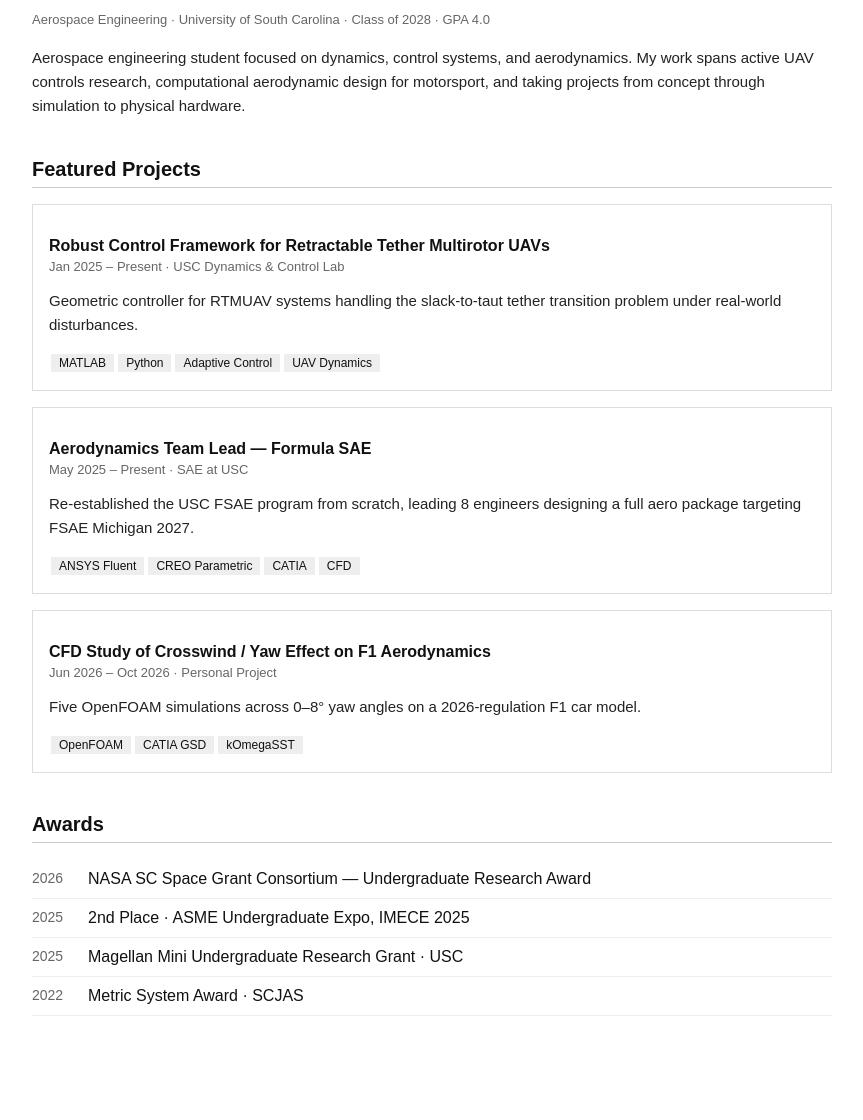
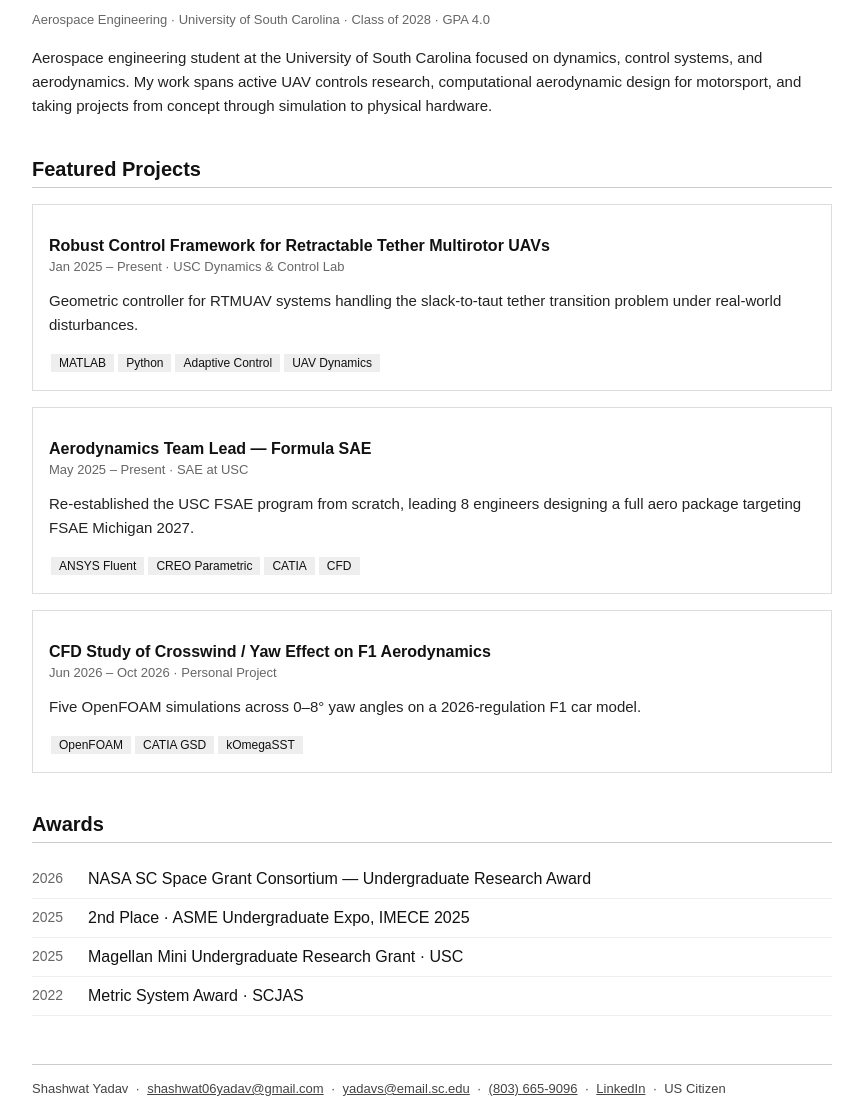
Before and after one commit to shashwatyadavAE/shashwatyadavAE.github.io, a plain HTML site: page index.html in a window 1280 px wide. Shown: the part 124-1244 px from the top of the page, without its empty margins (208-1071 px from the left). Before the commit the page ends 1160 px from the top, so only its background shows below. Drawn offline with Linux system fonts and the light colour scheme.

Commit message:
Updated code
Updated personal information and skills in the index.html file. Added footer section for contact details.

```diff
--- a/index.html
+++ b/index.html
@@ -5,7 +5,9 @@
 <meta name="viewport" content="width=device-width, initial-scale=1">
 <title>Shashwat Yadav</title>
 <style>
-  body { font-family: Arial, sans-serif; max-width: 800px; margin: 0 auto; padding: 20px 24px; color: #111; }
+  body { font-family: Arial, sans-serif; max-width: 800px; margin: 0 auto; padding: 20px 24px 0 24px; color: #111; }
+  footer { border-top: 1px solid #ccc; margin-top: 48px; padding: 16px 0 24px; font-size: 13px; color: #444; }
+  footer a { color: #444; }
   nav { border-bottom: 2px solid #111; padding-bottom: 12px; margin-bottom: 32px; }
   nav a { margin-right: 20px; text-decoration: none; color: #111; font-weight: bold; font-size: 15px; }
   nav a:hover { text-decoration: underline; }
@@ -50,7 +52,8 @@
 <div id="page-home" class="page active">
   <h1>Shashwat Yadav</h1>
   <p class="meta">Aerospace Engineering · University of South Carolina · Class of 2028 · GPA 4.0</p>
-  <p>Aerospace engineering student focused on dynamics, control systems, and aerodynamics. My work spans active UAV controls research, computational aerodynamic design for motorsport, and taking projects from concept through simulation to physical hardware.</p>
+
+  <p>Aerospace engineering student at the University of South Carolina focused on dynamics, control systems, and aerodynamics. My work spans active UAV controls research, computational aerodynamic design for motorsport, and taking projects from concept through simulation to physical hardware.</p>
 
   <h2>Featured Projects</h2>
   <div class="project-card" onclick="showProject('rtmuav')">
@@ -281,36 +284,36 @@
   <h1>About</h1>
 
   <h2>Background</h2>
-  <p>Aerospace engineering student at the University of South Carolina Honors College, graduating 2028 with a 4.0 GPA. Minors in electrical engineering, mechanical engineering, and nuclear engineering.</p>
-  <p>My work sits at the intersection of dynamics, control systems, and aerodynamics — from UAV controls research to motorsport CFD. I'm drawn to organizations operating at the limits of flight, propulsion, and high-speed vehicles.</p>
+  <p>I am Shashwat Yadav, an aerospace engineering student at the Honors College at the University of South Carolina. I am part of the class of 2028 and currently have a 4.0 GPA. I have minors in electrical engineering, mechanical engineering, and nuclear engineering. I have experience with control systems and avionics engineering through my research in the Dynamics and Control Lab, and I have gained a lot of experience with aerodynamics and CFD studies through my time as the Aerodynamics Team Lead at the Society of Automotive Engineers at the University of South Carolina. My aspirations for my career are to push the boundaries of engineering by working in areas like space, military aircraft, motorsports, and propulsion. I have always been interested in topics like space and hypersonics throughout my life, but especially after high school. Some of my hobbies in my free time include calisthenics, rock climbing, and chess. I also enjoy having personal projects to expand my knowledge on my own with topics like Formula 1, electronics, etc.</p>
 
   <h2>Education</h2>
-  <p><strong>University of South Carolina Honors College</strong> · Aug 2024 – Present<br>
+  <p><strong>University of South Carolina</strong> · Aug 2024 – Present<br>
   B.S. Aerospace Engineering · GPA 4.0 · Class of 2028<br>
   Minors: Electrical Engineering, Mechanical Engineering, Nuclear Engineering<br>
   Relevant Coursework: Advanced Thermodynamics, Finite Element Analysis, Structures, Compressible Flows, Controls</p>
-
-  <h2>Skills — Racing / Motorsports</h2>
-  <p>ANSYS Fluent · OpenFOAM · CATIA 3DExperience · CREO Parametric · CFD · Aerodynamic Design · Turbulence Modeling · Downforce & Drag Analysis · Carbon Fiber Fabrication · Wind Tunnel Testing · Vehicle Dynamics · SolidWorks</p>
-
-  <h2>Skills — Space / Aircraft / Military</h2>
-  <p>MATLAB & Simulink · Python · C++ · Abaqus FEA · Control Systems Design · UAV Dynamics & Navigation · Adaptive Control & State Estimation · Nonlinear Dynamics Modeling · Robotics & Autonomous Systems · Sensor & Data Acquisition · FEA · Compressible Flow Analysis</p>
-
-  <h2>Skills — General</h2>
-  <p>JavaScript / HTML / CSS · Microsoft Excel · 3D Printing & Rapid Prototyping · Circuit Design & Soldering · Experimental Design · Data Analysis · Technical Writing · Team Leadership & Project Management</p>
 </div>
 
 <!-- ======================== CONTACT ======================== -->
 <div id="page-contact" class="page">
   <h1>Contact</h1>
-  <p>Open to internship opportunities in aerospace, defense, and motorsport — particularly roles involving control systems, aerodynamics, or CFD.</p>
   <ul>
     <li>Email: <a href="mailto:shashwat06yadav@gmail.com">shashwat06yadav@gmail.com</a></li>
+    <li>School Email: <a href="mailto:yadavs@email.sc.edu">yadavs@email.sc.edu</a></li>
     <li>Phone: <a href="tel:8036659096">(803) 665-9096</a></li>
     <li>LinkedIn: <a href="https://linkedin.com/in/shashwatyadav06" target="_blank">linkedin.com/in/shashwatyadav06</a></li>
-    <li>US Citizen · Columbia, SC</li>
+    <li>US Citizen</li>
   </ul>
 </div>
+
+<!-- ======================== FOOTER ======================== -->
+<footer>
+  Shashwat Yadav &nbsp;·&nbsp;
+  <a href="mailto:shashwat06yadav@gmail.com">shashwat06yadav@gmail.com</a> &nbsp;·&nbsp;
+  <a href="mailto:yadavs@email.sc.edu">yadavs@email.sc.edu</a> &nbsp;·&nbsp;
+  <a href="tel:8036659096">(803) 665-9096</a> &nbsp;·&nbsp;
+  <a href="https://linkedin.com/in/shashwatyadav06" target="_blank">LinkedIn</a> &nbsp;·&nbsp;
+  US Citizen
+</footer>
 
 <!-- LIGHTBOX -->
 <div class="lightbox" id="lightbox" onclick="closeLightbox()">
```
